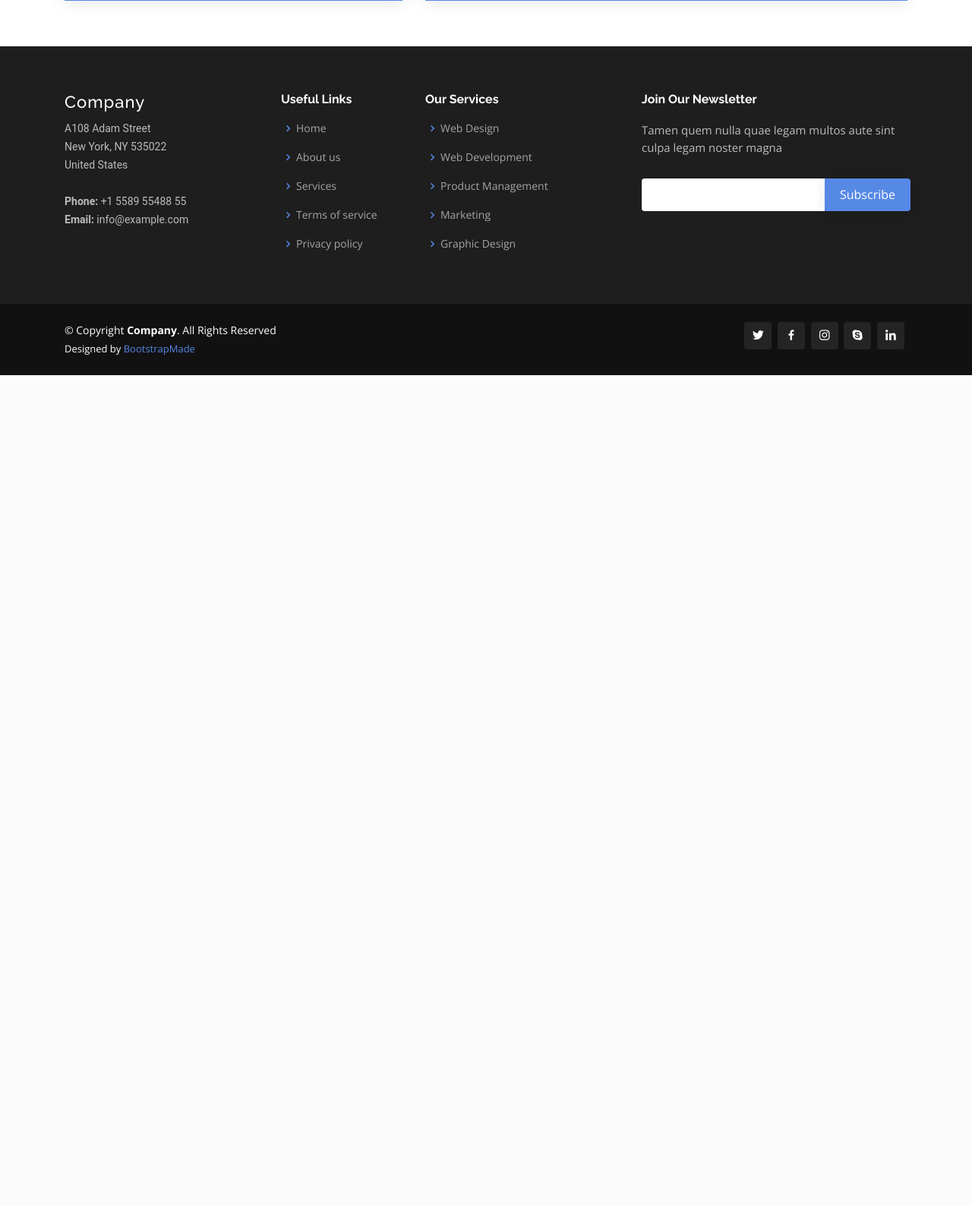
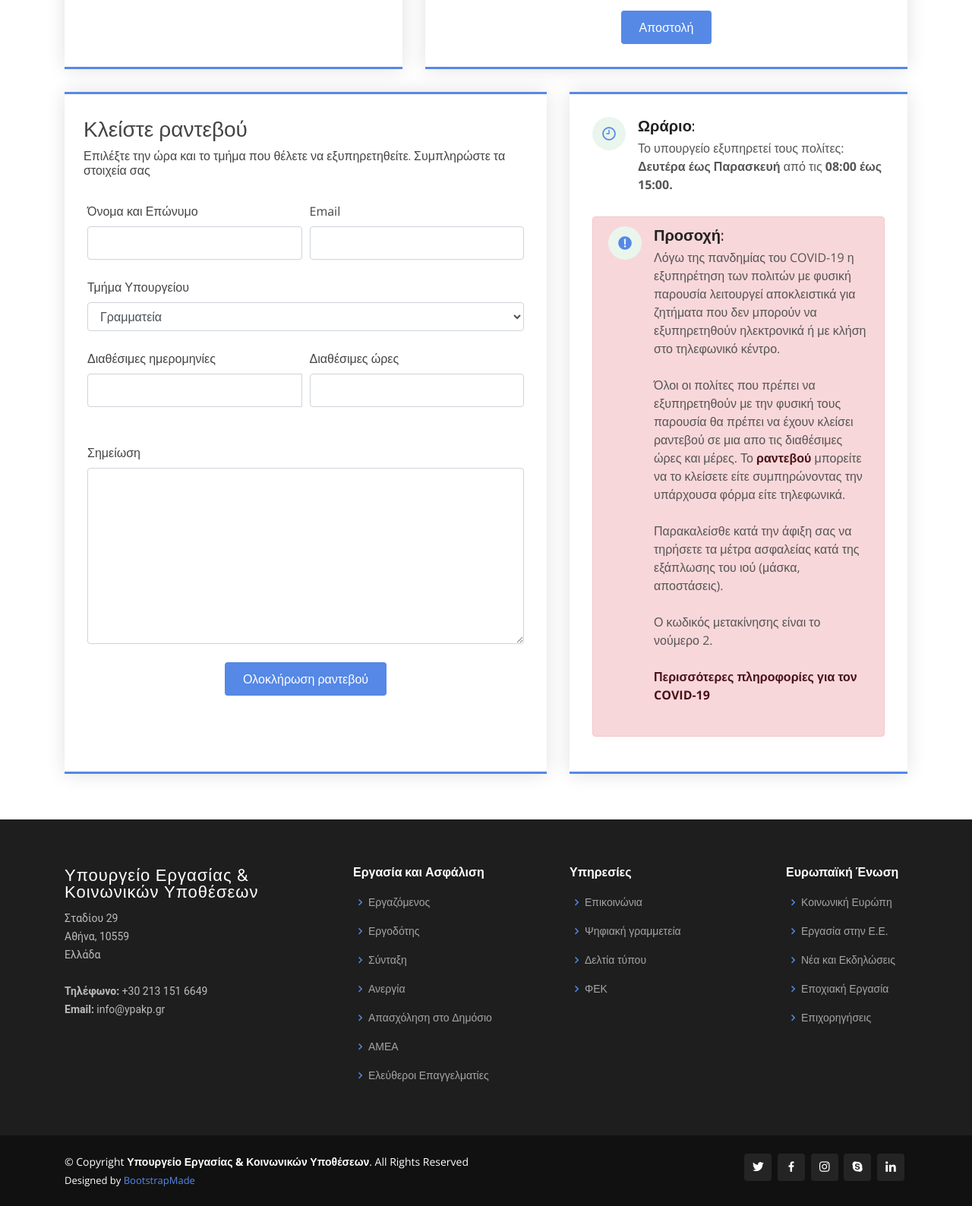
Before and after one commit to Nikoletos-K/Greek-Ministry-of-Labour-website, a PHP site: page /contact.html in a window 1280 px wide. Shown: the part 1005-2593 px from the top of the page at 76% size. Before the commit the page ends 1499 px from the top, so only its background shows below. Run offline with PHP 8.4, Linux system fonts and the light colour scheme; some libraries are stand-ins or nearby versions.

Commit message:
contact page

```diff
--- a/Green/Green/assets/css/style.css
+++ b/Green/Green/assets/css/style.css
@@ -1173,7 +1173,7 @@ section {
 .contact .info p {
   padding: 0 0 10px 60px;
   margin-bottom: 20px;
-  font-size: 14px;
+  font-size: 16px;
   color: #555555;
 }
 
--- a/Green/Green/contact.html
+++ b/Green/Green/contact.html
@@ -37,12 +37,13 @@
 
   <body>
 
+
   <!-- ======= Top Bar ======= -->
   <div id="topbar" class="d-none d-lg-flex align-items-center fixed-top">
     <div class="container d-flex">
       <div class="contact-info mr-auto">
-          <i class="icofont-envelope"></i> <a href="mailto:contact@example.com">contact@example.com</a>
-          <i class="icofont-phone"></i> +1 5589 55488 55
+        <i class="icofont-envelope"></i> <a href="mailto:contact@example.com">info@ypakp.gr</a>
+        <i class="icofont-phone"></i> +30 213 151 6649
       </div>
       <div class="social-links">
         <a href="#" class="twitter"><i class="icofont-twitter"></i></a>
@@ -50,26 +51,36 @@
         <a href="#" class="instagram"><i class="icofont-instagram"></i></a>
         <a href="#" class="skype"><i class="icofont-skype"></i></a>
         <a href="#" class="linkedin"><i class="icofont-linkedin"></i></i></a>
+        <!-- Search form -->
+        <!-- <form class="form-inline">
+          <div class="md-form my-0">
+            <input class="form-control mr-sm-2" type="text" placeholder="Search" aria-label="Search">
+          </div>
+        </form>> -->
+
       </div>
     </div>
   </div>
 
+
+
   <!-- ======= Header ======= -->
   <header id="header" class="fixed-top">
+
     <div class="container d-flex align-items-center">
 
-        <h1 class="logo mr-auto"><a href="index.html">Green</a></h1>
+      <h1 class="logo mr-auto"><a href="index.html">ΥΠΟΥΡΓΕΙΟ ΕΡΓΑΣΙΑΣ</a></h1>
       <!-- Uncomment below if you prefer to use an image logo -->
-        <!-- <a href="index.html" class="logo mr-auto"><img src="assets/img/logo.png" alt="" class="img-fluid"></a>-->
+      <!-- <a href="index.html" class="logo mr-auto"><img src="assets/img/about.jpg" alt="" class="img-fluid"></a> -->
 
       <nav class="nav-menu d-none d-lg-block">
         <ul>
-            <li class="active"><a href="index.html">Home</a></li>
-            <li><a href="#about">About</a></li>
-            <li><a href="#services">Services</a></li>
-            <li><a href="#portfolio">Portfolio</a></li>
-            <li><a href="#team">Team</a></li>
-            <li class="drop-down"><a href="">Drop Down</a>
+          <li class="active"><a href="index.html">Αρχική</a></li>
+          <li><a href="#about">Εργοδότης</a></li>
+          <li><a href="#services">Εργαζόμενος</a></li>
+          <li><a href="#portfolio">Υπουργείο</a></li>
+          <li><a href="#team">Νέα</a></li>
+          <li class="drop-down"><a href="">Εργασία και Ασφάλιση</a>
             <ul>
               <li><a href="#">Drop Down 1</a></li>
               <li class="drop-down"><a href="#">Deep Drop Down</a>
@@ -86,12 +97,13 @@
               <li><a href="#">Drop Down 4</a></li>
             </ul>
           </li>
-            <li><a href="contact.html">Contact</a></li>
+          <li><a href="contact.html">Επικοινωνία</a></li>
 
         </ul>
       </nav><!-- .nav-menu -->
 
-        <a href="#about" class="get-started-btn scrollto">Get Started</a>
+      <a href="#about" class="get-started-btn scrollto">COVID-19</a>
+
 
     </div>
   </header><!-- End Header -->
@@ -103,24 +115,21 @@
       <div class="container">
 
         <div class="d-flex justify-content-between align-items-center">
-          <h2>Contact</h2>
+          <!-- <h2>Επικοινωνία</h2> -->
           <ol>
-            <li><a href="index.html">Home</a></li>
-            <li>Contact</li>
+            <li><a href="index.html">Αρχική</a></li>
+            <li>Επικοινωνία</li>
           </ol>
         </div>
-
       </div>
     </section><!-- End Breadcrumbs -->
-
-    <!-- ======= Contact Section ======= -->
 
     <section id="contact" class="contact">
       <div class="container">
 
         <div class="section-title">
-          <h2>Contact</h2>
-          <p>Magnam dolores commodi suscipit. Necessitatibus eius consequatur ex aliquid fuga eum quidem. Sit sint consectetur velit. Quisquam quos quisquam cupiditate. Et nemo qui impedit suscipit alias ea. Quia fugiat sit in iste officiis commodi quidem hic quas.</p>
+          <h2>Επικοινωνια</h2>
+          <p>Όλες οι απαιρέτητες πληροφορίες για την επικοινωνία σας με το Υπουργείο.</p>
         </div>
 
         <div class="row">
@@ -129,60 +138,176 @@
             <div class="info">
               <div class="address">
                 <i class="icofont-google-map"></i>
-                <h4>Location:</h4>
-                <p>A108 Adam Street, New York, NY 535022</p>
+                <h4>Τοποθεσία:</h4>
+                <p>Σταδίου 29, Αθήνα 10559, Ελλάδα</p>
               </div>
 
               <div class="email">
                 <i class="icofont-envelope"></i>
                 <h4>Email:</h4>
-                <p>info@example.com</p>
+                <p>info@ypakp.com</p>
               </div>
 
               <div class="phone">
                 <i class="icofont-phone"></i>
-                <h4>Call:</h4>
-                <p>+1 5589 55488 55s</p>
+                <h4>Τηλέφωνο:</h4>
+                <p> +30 213 151 6649</p>
+              </div>
+              <div style="width: 100%"><iframe width="100%" height="290" frameborder="0" scrolling="no" marginheight="0" marginwidth="0" src="https://maps.google.com/maps?width=100%25&amp;height=290&amp;hl=en&amp;q=%CE%A3%CF%84%CE%B1%CE%B4%CE%AF%CE%BF%CF%85%2029+(%CE%A5%CF%80%CE%BF%CF%85%CF%81%CE%B3%CE%B5%CE%AF%CE%BF%20%CE%B5%CF%81%CE%B3%CE%B1%CF%83%CE%AF%CE%B1%CF%82)&amp;t=&amp;z=14&amp;ie=UTF8&amp;iwloc=B&amp;output=embed"></iframe><a href="https://www.maps.ie/route-planner.htm">Οδηγίες</a></div>
+              <!-- <iframe src="https://www.google.com/maps/embed?pb=!1m14!1m8!1m3!1d12097.433213460943!2d-74.0062269!3d40.7101282!3m2!1i1024!2i768!4f13.1!3m3!1m2!1s0x0%3A0xb89d1fe6bc499443!2sDowntown+Conference+Center!5e0!3m2!1smk!2sbg!4v1539943755621" frameborder="0" style="border:0; width: 100%; height: 290px;" allowfullscreen></iframe> -->
+            </div>
           </div>
 
-              <iframe src="https://www.google.com/maps/embed?pb=!1m14!1m8!1m3!1d12097.433213460943!2d-74.0062269!3d40.7101282!3m2!1i1024!2i768!4f13.1!3m3!1m2!1s0x0%3A0xb89d1fe6bc499443!2sDowntown+Conference+Center!5e0!3m2!1smk!2sbg!4v1539943755621" frameborder="0" style="border:0; width: 100%; height: 290px;" allowfullscreen></iframe>
-            </div>
-
-          </div>
 
           <div class="col-lg-7 mt-5 mt-lg-0 d-flex align-items-stretch">
             <form action="forms/contact.php" method="post" role="form" class="php-email-form">
               <div class="form-row">
+                <div class="well-title">
+                  <h3>Στείλτε μας email</h3><br>
+                  <h6>Για οποιαδήποτε πληροφορία θέλετε να μάθετε στείλτε μας μήνυμα και θα σας εξυπηρετήσουμε μέσα σε μία με δύο εργάσιμες μέρες.</h6><br>
+                </div>
+              </div>
+              <div class="form-row">
                 <div class="form-group col-md-6">
-                  <label for="name">Your Name</label>
-                  <input type="text" name="name" class="form-control" id="name" data-rule="minlen:4" data-msg="Please enter at least 4 chars" />
+                  <label for="name">Όνομα και Επώνυμο</label>
+                  <input type="text" name="name" class="form-control" id="name" data-rule="minlen:4" data-msg="Παρακαλώ εισάγετε τουλάχιστον 4 χαρακτήρες" />
                   <div class="validate"></div>
                 </div>
                 <div class="form-group col-md-6">
-                  <label for="name">Your Email</label>
-                  <input type="email" class="form-control" name="email" id="email" data-rule="email" data-msg="Please enter a valid email" />
+                  <label for="name">Email</label>
+                  <input type="email" class="form-control" name="email" id="email" data-rule="email" data-msg="Παρακαλώ εισάγετε ένα έγκυρο email" />
                   <div class="validate"></div>
                 </div>
               </div>
               <div class="form-group">
-                <label for="name">Subject</label>
-                <input type="text" class="form-control" name="subject" id="subject" data-rule="minlen:4" data-msg="Please enter at least 8 chars of subject" />
+                <label for="name">Θέμα</label>
+                <input type="text" class="form-control" name="subject" id="subject" data-rule="minlen:4" data-msg="Παρακαλώ εισάγετε τουλάχιστον 8 χαρακτήρες στο θέμα" />
                 <div class="validate"></div>
               </div>
               <div class="form-group">
-                <label for="name">Message</label>
-                <textarea class="form-control" name="message" rows="10" data-rule="required" data-msg="Please write something for us"></textarea>
+                <label for="name">Μήνυμα</label>
+                <textarea class="form-control" name="message" rows="10" data-rule="required" data-msg="Γράψτε μας το αίτημα σας"></textarea>
                 <div class="validate"></div>
               </div>
               <div class="mb-3">
-                <div class="loading">Loading</div>
+                <div class="loading">Φόρτωση</div>
                 <div class="error-message"></div>
-                <div class="sent-message">Your message has been sent. Thank you!</div>
+                <div class="sent-message">Το αίτημα σας καχορήθηκε. Θα ενημερωθείτε άμεσα!</div>
               </div>
-              <div class="text-center"><button type="submit">Send Message</button></div>
+              <div class="text-center"><button type="submit">Αποστολή</button></div>
+            </form>
+          </div>
+        </div>
+
+        <div class="section-title"></div>
+
+        <div class="row">
+
+          <div class="col-lg-7 mt-5 mt-lg-0 d-flex align-items-stretch">
+
+            <form action="appointment forms/contact.php" method="post" role="form" class="php-email-form">
+              <div class="form-row">
+                <div class="well-title">
+                  <h3>Κλείστε ραντεβού</h3>
+                  <h6>Επιλέξτε την ώρα και το τμήμα που θέλετε να εξυπηρετηθείτε. Συμπληρώστε τα στοιχεία σας</h6><br>
+                </div>
+              </div>
+              <div class="form-row">
+                <div class="form-group col-md-6">
+                  <label for="name">Όνομα και Επώνυμο</label>
+                  <input type="text" name="name" class="form-control" id="name" data-rule="minlen:4" data-msg="Παρακαλώ εισάγετε τουλάχιστον 4 χαρακτήρες" />
+                  <div class="validate"></div>
+                </div>
+                <div class="form-group col-md-6">
+                  <label for="name">Email</label>
+                  <input type="email" class="form-control" name="email" id="email" data-rule="email" data-msg="Παρακαλώ εισάγετε ένα έγκυρο email" />
+                  <div class="validate"></div>
+                </div>
+              </div>
+              <div class="form-group">
+                <label class="control-label" for="appointmentfor">Τμήμα Υπουργείου</label>
+                <select id="appointmentfor" name="appointmentfor" class="form-control">
+                    <option value="Service#1">Γραμματεία</option>
+                    <option value="Service#2">Διευθυντής</option>
+                    <option value="Service#3">Υπουργός</option>
+                    <option value="Service#4">Υφυπουργός</option>
+                </select>
+                <!-- <input type="dropdown-menu" class="form-control" name="subject" id="subject" data-rule="minlen:4" data-msg="Παρακαλώ εισάγετε τουλάχιστον 8 χαρακτήρες στο θέμα" /> -->
+                <div class="validate"></div>
+              </div>
+              <div class="form-row">
+                <div class="form-group col-md-6">
+                  <label for="name">Διαθέσιμες ημερομηνίες</label>
+                  <div class="form-group">
+                    <div class='input-group date' id='datetimepicker2'>
+                       <input type='text' class="form-control" />
+                       <span class="input-group-addon">
+                       <span class="glyphicon glyphicon-calendar"></span>
+                       </span>
+                    </div>
+                 </div>
+                  <!-- <input  class="form-control data-date-format="dd/mm/yyyy" id="datepicker"> -->
+                  <div class="validate"></div>
+                </div>
+                <div class="form-group col-md-6">
+                  <label for="name">Διαθέσιμες ώρες</label>
+                  <input type="email" class="form-control" name="email" id="email" data-rule="email" data-msg="Παρακαλώ εισάγετε ένα έγκυρο email" />
+                  <div class="validate"></div>
+                </div>
+              </div>
+              <div class="form-group">
+                <label for="name">Σημείωση</label>
+                <textarea class="form-control" name="message" rows="10" data-rule="required" data-msg="Γράψτε μας το αίτημα σας"></textarea>
+                <div class="validate"></div>
+              </div>
+              <div class="mb-3">
+                <div class="loading">Φόρτωση</div>
+                <div class="error-message"></div>
+                <div class="sent-message">Το αίτημα σας καχορήθηκε. Θα ενημερωθείτε άμεσα!</div>
+              </div>
+              <div class="text-center"><button type="submit">Ολοκλήρωση ραντεβού</button></div>
             </form>
           </div>
 
+          <div class="col-lg-5 mt-5 mt-lg-0 d-flex align-items-stretch">
+
+            <div class="info">
+              <div class="address">
+                <i class="icofont-clock-time"></i>
+                <h4>Ωράριο:</h4>
+                <p>Το υπουργείο εξυπηρετεί τους πολίτες:  <br>
+                  <b>Δευτέρα έως Παρασκευή </b> από τις
+                  <b>08:00 έως 15:00.</b>  <br>
+                </p>
+              </div>
+
+              <div class="phone alert alert-danger" role="alert">
+                <i class="icofont-exclamation-circle"></i>
+                <h4>Προσοχή: </h4>
+                <p>
+                  Λόγω της πανδημίας του COVID-19 η εξυπηρέτηση των πολιτών με φυσική παρουσία λειτουργεί αποκλειστικά για ζητήματα που
+                  δεν μπορούν να εξυπηρετηθούν ηλεκτρονικά ή με κλήση στο τηλεφωνικό κέντρο.
+                  <br>
+                  <br>
+                  Όλοι οι πολίτες που πρέπει να εξυπηρετηθούν με την φυσική τους παρουσία θα πρέπει να έχουν κλείσει ραντεβού σε μια απο τις διαθέσιμες ώρες και μέρες.
+                  Το <a href="#appointment" class="alert-link">ραντεβού</a>  μπορείτε να το κλείσετε είτε συμπηρώνοντας την υπάρχουσα φόρμα είτε τηλεφωνικά.
+                  <br>
+                  <br>
+                  Παρακαλείσθε κατά την άφιξη σας να τηρήσετε τα μέτρα ασφαλείας κατά της εξάπλωσης του ιού (μάσκα, αποστάσεις).
+                  <br>
+                  <br>
+                  Ο κωδικός μετακίνησης είναι το νούμερο 2.
+                  <br><br>
+
+                  <a href="#" class="alert-link">Περισσότερες πληροφορίες για τον COVID-19</a>
+                </p>
+
+                 </div>
+
+              <!-- <iframe src="https://www.google.com/maps/embed?pb=!1m14!1m8!1m3!1d12097.433213460943!2d-74.0062269!3d40.7101282!3m2!1i1024!2i768!4f13.1!3m3!1m2!1s0x0%3A0xb89d1fe6bc499443!2sDowntown+Conference+Center!5e0!3m2!1smk!2sbg!4v1539943755621" frameborder="0" style="border:0; width: 100%; height: 290px;" allowfullscreen></iframe> -->
+            </div>
+
+          </div>
         </div>
 
       </div>
@@ -197,46 +322,54 @@
       <div class="container">
         <div class="row">
 
-          <div class="col-lg-3 col-md-6 footer-contact">
-            <h3>Company</h3>
+          <div class="col-lg-4 col-md-6 footer-contact">
+            <h3>Υπουργείο Εργασίας & Κοινωνικών Υποθέσεων</h3>
             <p>
-              A108 Adam Street <br>
-              New York, NY 535022<br>
-              United States <br><br>
-              <strong>Phone:</strong> +1 5589 55488 55<br>
-              <strong>Email:</strong> info@example.com<br>
+              Σταδίου 29<br>
+              Αθήνα, 10559<br>
+              Ελλάδα <br><br>
+              <strong>Τηλέφωνο:</strong> +30 213 151 6649<br>
+              <strong>Email:</strong> info@ypakp.gr<br>
             </p>
           </div>
 
-          <div class="col-lg-2 col-md-6 footer-links">
-            <h4>Useful Links</h4>
+          <div class="col-lg-3 col-md-6 footer-links">
+            <h4>Εργασία και Ασφάλιση</h4>
             <ul>
-              <li><i class="bx bx-chevron-right"></i> <a href="#">Home</a></li>
-              <li><i class="bx bx-chevron-right"></i> <a href="#">About us</a></li>
-              <li><i class="bx bx-chevron-right"></i> <a href="#">Services</a></li>
-              <li><i class="bx bx-chevron-right"></i> <a href="#">Terms of service</a></li>
-              <li><i class="bx bx-chevron-right"></i> <a href="#">Privacy policy</a></li>
+              <li><i class="bx bx-chevron-right"></i> <a href="#">Εργαζόμενος</a></li>
+              <li><i class="bx bx-chevron-right"></i> <a href="#">Εργοδότης</a></li>
+              <li><i class="bx bx-chevron-right"></i> <a href="#">Σύνταξη</a></li>
+              <li><i class="bx bx-chevron-right"></i> <a href="#">Ανεργία</a></li>
+              <li><i class="bx bx-chevron-right"></i> <a href="#">Απασχόληση στο Δημόσιο</a></li>
+              <li><i class="bx bx-chevron-right"></i> <a href="#">ΑΜΕΑ</a></li>
+              <li><i class="bx bx-chevron-right"></i> <a href="#">Ελεύθεροι Επαγγελματίες</a></li>
+
             </ul>
           </div>
 
           <div class="col-lg-3 col-md-6 footer-links">
-            <h4>Our Services</h4>
+            <h4>Υπηρεσίες</h4>
             <ul>
-              <li><i class="bx bx-chevron-right"></i> <a href="#">Web Design</a></li>
-              <li><i class="bx bx-chevron-right"></i> <a href="#">Web Development</a></li>
-              <li><i class="bx bx-chevron-right"></i> <a href="#">Product Management</a></li>
-              <li><i class="bx bx-chevron-right"></i> <a href="#">Marketing</a></li>
-              <li><i class="bx bx-chevron-right"></i> <a href="#">Graphic Design</a></li>
+              <li><i class="bx bx-chevron-right"></i> <a href="#">Επικοινώνια</a></li>
+              <li><i class="bx bx-chevron-right"></i> <a href="#">Ψηφιακή γραμμετεία</a></li>
+              <li><i class="bx bx-chevron-right"></i> <a href="#">Δελτία τύπου</a></li>
+              <li><i class="bx bx-chevron-right"></i> <a href="#">ΦΕΚ</a></li>
             </ul>
           </div>
 
-          <div class="col-lg-4 col-md-6 footer-newsletter">
-            <h4>Join Our Newsletter</h4>
-            <p>Tamen quem nulla quae legam multos aute sint culpa legam noster magna</p>
-            <form action="" method="post">
-              <input type="email" name="email"><input type="submit" value="Subscribe">
-            </form>
+          <div class="col-lg-2 col-md-6 footer-links">
+            <h4>Ευρωπαϊκή Ένωση</h4>
+            <ul>
+              <li><i class="bx bx-chevron-right"></i> <a href="#">Κοινωνική Ευρώπη</a></li>
+              <li><i class="bx bx-chevron-right"></i> <a href="#">Εργασία στην Ε.Ε.</a></li>
+              <li><i class="bx bx-chevron-right"></i> <a href="#">Νέα και Εκδηλώσεις</a></li>
+              <li><i class="bx bx-chevron-right"></i> <a href="#">Εποχιακή Εργασία</a></li>
+              <li><i class="bx bx-chevron-right"></i> <a href="#">Επιχορηγήσεις</a></li>
+            </ul>
           </div>
+
+
+
 
         </div>
       </div>
@@ -246,7 +379,7 @@
 
       <div class="mr-md-auto text-center text-md-left">
         <div class="copyright">
-          &copy; Copyright <strong><span>Company</span></strong>. All Rights Reserved
+          &copy; Copyright <strong><span>Υπουργείο Εργασίας & Κοινωνικών Υποθέσεων</span></strong>. All Rights Reserved
         </div>
         <div class="credits">
           <!-- All the links in the footer should remain intact. -->
@@ -265,7 +398,6 @@
       </div>
     </div>
   </footer><!-- End Footer -->
-
   <a href="#" class="back-to-top"><i class="icofont-simple-up"></i></a>
 
   <!-- Vendor JS Files -->
@@ -283,6 +415,16 @@
   <!-- Template Main JS File -->
   <script src="assets/js/main.js"></script>
 
+
+
+  <script type="text/javascript">
+    $(function () {
+        $('#datetimepicker2').datetimepicker({
+            locale: 'ru'
+        });
+    });
+ </script>
+
 </body>
 
 </html>
```
Lines whose indentation alone changed are shown as unchanged.
